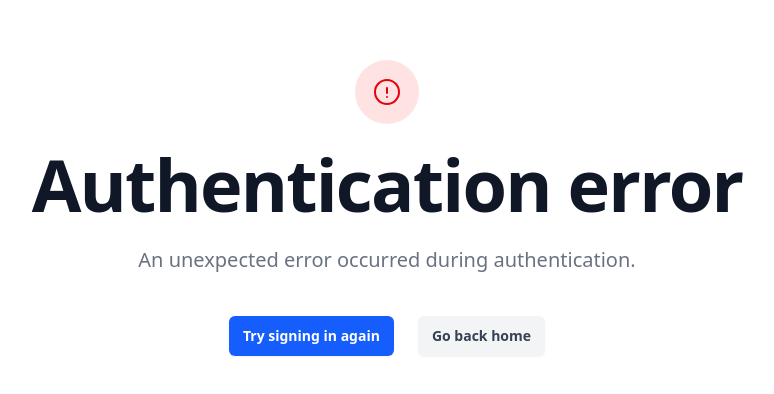
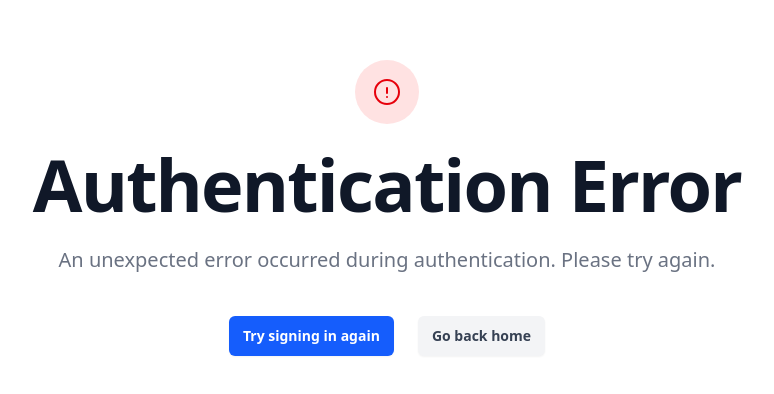
Before and after one commit to zitadel/zitadel-nextjs, a Next.js app: page /auth/error in a window 1280 px wide. Shown: the part 192-586 px from the top of the page, without its empty margins (253-1027 px from the left). Built offline with nearby package versions, Linux system fonts and the light colour scheme.

Commit message:
refactor: extracted the messages into a new file for better readability

```diff
--- a/src/app/auth/error/page.tsx
+++ b/src/app/auth/error/page.tsx
@@ -3,39 +3,13 @@
 import Link from 'next/link';
 import { useSearchParams } from 'next/navigation';
 import { Suspense } from 'react';
+import { getMessage } from '@/app/auth/message';
 
 function AuthErrorContent() {
   const searchParams = useSearchParams();
   const error = searchParams.get('error') || 'default';
 
-  const getErrorInfo = (errorType: string) => {
-    switch (errorType.toLowerCase()) {
-      case 'configuration':
-        return {
-          heading: 'Server error',
-          message:
-            'There is a problem with the server configuration. Check the server logs for more information.',
-        };
-      case 'accessdenied':
-        return {
-          heading: 'Access denied',
-          message: 'You do not have permission to sign in.',
-        };
-      case 'verification':
-        return {
-          heading: 'Unable to sign in',
-          message:
-            'The sign in link is no longer valid. It may have been used already or it may have expired.',
-        };
-      default:
-        return {
-          heading: 'Authentication error',
-          message: 'An unexpected error occurred during authentication.',
-        };
-    }
-  };
-
-  const { heading, message } = getErrorInfo(error);
+  const { heading, message } = getMessage(error, 'auth-error');
 
   return (
     <main className="flex-1 grid place-items-center bg-white px-6 py-24 sm:py-32 lg:px-8">
--- /dev/null
+++ b/src/app/auth/message.ts
@@ -0,0 +1,108 @@
+/**
+ * Defines categories of authentication-related errors.
+ * - 'signin-error': Errors related to the direct sign-in flow (e.g., from an
+ * OAuth callback or credential submission).
+ * - 'auth-error': General authentication errors typically displayed on an
+ * error page (e.g., configuration issues, access denied).
+ */
+export type ErrorCategory = 'signin-error' | 'auth-error';
+
+/**
+ * Retrieves a user-friendly error message and heading based on an error code
+ * and category.
+ *
+ * @param errorInput The error input which can be:
+ * - A specific error code string (e.g., 'OAuthCallback', 'AccessDenied')
+ * - A route query value from route.query.error (string, array, null, or undefined)
+ * @param category The category of the error ('signin-error' for flow-specific
+ * messages, 'auth-error' for general error page messages).
+ * @returns An object containing a 'heading' and a 'message' for display.
+ */
+export function getMessage(
+  errorInput: string | null | string[] | undefined,
+  category: ErrorCategory,
+): { heading: string; message: string } {
+  const errorCode = Array.isArray(errorInput)
+    ? (errorInput[0]?.toString() ?? null)
+    : (errorInput?.toString() ?? null);
+  const normalizedErrorCode = errorCode ? errorCode.toLowerCase() : 'default';
+
+  if (category === 'signin-error') {
+    switch (normalizedErrorCode) {
+      case 'signin':
+      case 'oauthsignin':
+      case 'oauthcallback':
+      case 'oauthcreateaccount':
+      case 'emailcreateaccount':
+      case 'callback':
+        return {
+          heading: 'Sign-in Failed',
+          message: 'Try signing in with a different account.',
+        };
+      case 'oauthaccountnotlinked':
+        return {
+          heading: 'Account Not Linked',
+          message:
+            'To confirm your identity, sign in with the same account you used ' +
+            'originally.',
+        };
+      case 'emailsignin':
+        return {
+          heading: 'Email Not Sent',
+          message: 'The email could not be sent.',
+        };
+      case 'credentialssignin':
+        return {
+          heading: 'Sign-in Failed',
+          message:
+            'Sign in failed. Check the details you provided are correct.',
+        };
+      case 'sessionrequired':
+        return {
+          heading: 'Sign-in Required',
+          message: 'Please sign in to access this page.',
+        };
+      default:
+        return {
+          heading: 'Unable to Sign in',
+          message:
+            'An unexpected error occurred during sign-in. Please try again.',
+        };
+    }
+  } else if (category === 'auth-error') {
+    switch (normalizedErrorCode) {
+      case 'configuration':
+        return {
+          heading: 'Server Error',
+          message:
+            'There is a problem with the server configuration. Check the ' +
+            'server logs for more information.',
+        };
+      case 'accessdenied':
+        return {
+          heading: 'Access Denied',
+          message: 'You do not have permission to sign in.',
+        };
+      case 'verification':
+        return {
+          heading: 'Sign-in Link Invalid',
+          message:
+            'The sign-in link is no longer valid. It may have been used ' +
+            'already or it may have expired.',
+        };
+      default:
+        return {
+          heading: 'Authentication Error',
+          message:
+            'An unexpected error occurred during authentication. Please try ' +
+            'again.',
+        };
+    }
+  }
+
+  // Fallback for unexpected categories (shouldn't happen with proper typing)
+  return {
+    heading: 'Unknown Error',
+    message: 'An unknown error occurred.',
+  };
+}
--- a/src/app/auth/signin/page.tsx
+++ b/src/app/auth/signin/page.tsx
@@ -11,6 +11,7 @@ import { useSearchParams } from 'next/navigation';
 import { useEffect, useState } from 'react';
 import Link from 'next/link';
 import { Suspense } from 'react';
+import { getMessage } from '@/app/auth/message';
 
 function SignInContent() {
   const searchParams = useSearchParams();
@@ -35,28 +36,6 @@ function SignInContent() {
 
     void fetchProviders();
   }, []);
-
-  const getErrorMessage = (errorType: string | null) => {
-    switch (errorType) {
-      case 'Signin':
-      case 'OAuthSignin':
-      case 'OAuthCallback':
-      case 'OAuthCreateAccount':
-      case 'EmailCreateAccount':
-      case 'Callback':
-        return 'Try signing in with a different account.';
-      case 'OAuthAccountNotLinked':
-        return 'To confirm your identity, sign in with the same account you used originally.';
-      case 'EmailSignin':
-        return 'The email could not be sent.';
-      case 'CredentialsSignin':
-        return 'Sign in failed. Check the details you provided are correct.';
-      case 'SessionRequired':
-        return 'Please sign in to access this page.';
-      default:
-        return 'Unable to sign in.';
-    }
-  };
 
   if (!providers) {
     return (
@@ -96,7 +75,9 @@ function SignInContent() {
             error ? 'text-red-600' : 'text-gray-500'
           }`}
         >
-          {error ? getErrorMessage(error) : 'Continue to your account'}
+          {error
+            ? getMessage(error, 'signin-error').message
+            : 'Continue to your account'}
         </p>
 
         {provider && (
```
